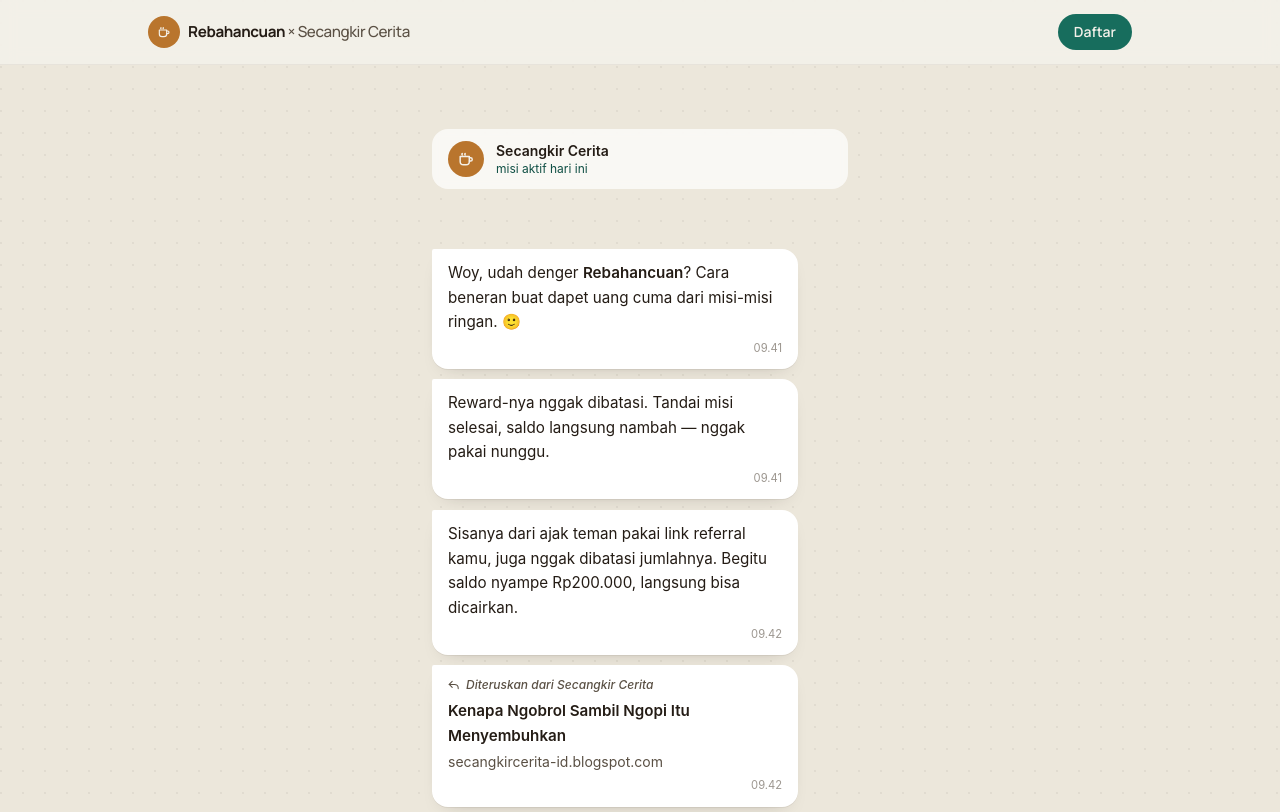
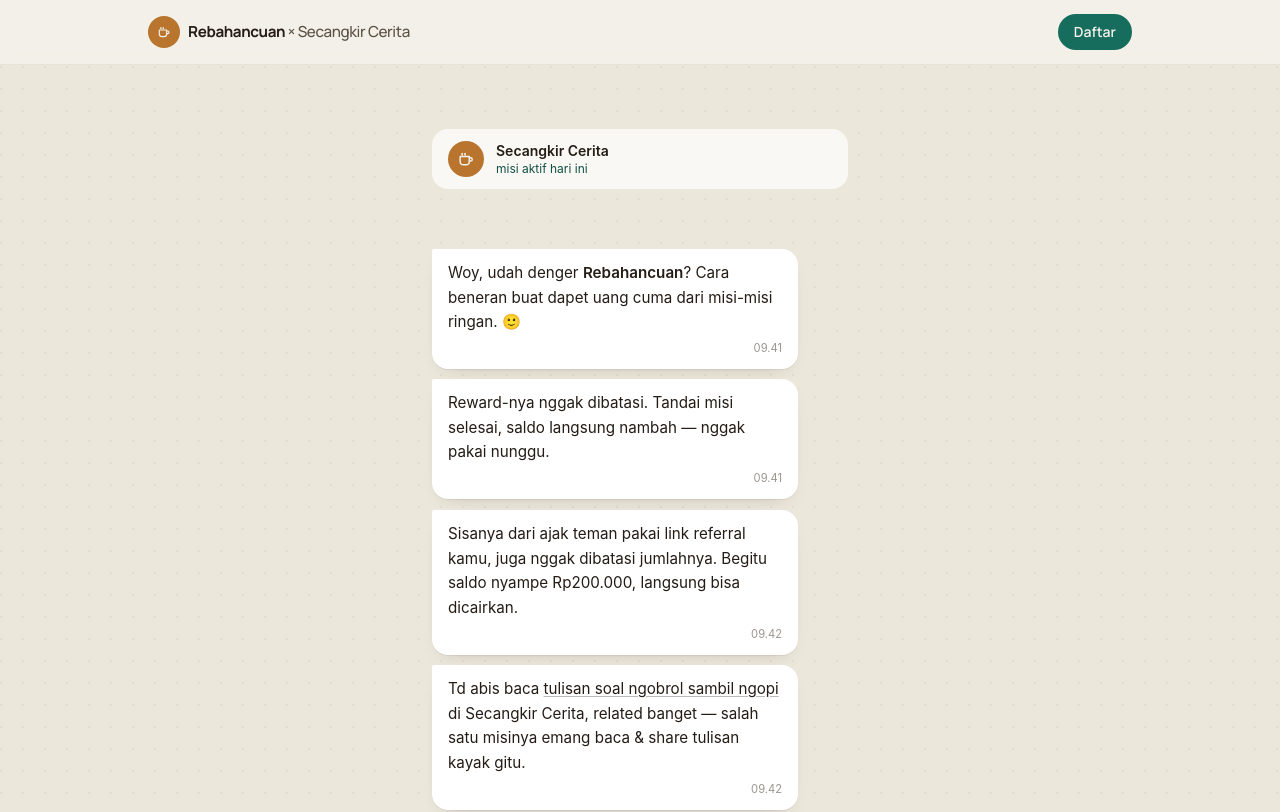
Before and after one commit to ozitwns-code/web-misi, a Next.js app: page / in a window 1280 px wide. Shown: the top 812 px of the page. Built offline with nearby package versions, Linux system fonts and the light colour scheme.

Commit message:
Reduce blog promotion to natural chat mention
Merge the blog link into the hero conversation as an inline mention styled like normal bubble text, and drop the standalone card-style article promo section.

```diff
--- a/app/page.tsx
+++ b/app/page.tsx
@@ -4,7 +4,6 @@
   BookOpen,
   CheckDouble,
   CoffeeMark,
-  ForwardArrow,
   HandCoins,
   ShareNodes,
   ShieldCheck,
@@ -12,7 +11,6 @@
 } from "@/components/icons";
 import {
   Bubble,
-  ForwardedTag,
   PinnedBubble,
   ReadTick,
   ThreadHeader,
@@ -28,17 +26,6 @@
   { label: "Follow channel WhatsApp Secangkir Cerita", nominal: 8000 },
 ];
 const misiAwalSubtotal = misiAwal.reduce((sum, m) => sum + m.nominal, 0);
-
-const artikelAsli = [
-  {
-    judul: "Kenapa Ngobrol Sambil Ngopi Itu Menyembuhkan",
-    url: "https://secangkircerita-id.blogspot.com/2026/08/kenapa-ngobrol-sambil-ngopi-itu.html",
-  },
-  {
-    judul: "Cerita dari Warung Kopi Pinggir Jalan yang Selalu Ramai",
-    url: "https://secangkircerita-id.blogspot.com/2026/08/cerita-dari-warung-kopi-pinggir-jalan.html",
-  },
-];
 
 function rupiah(n: number) {
   return `Rp${n.toLocaleString("id-ID")}`;
@@ -89,17 +76,17 @@
                 bisa dicairkan.
               </Bubble>
               <Bubble delay={2700} className="motion-safe:opacity-0" time="09.42">
-                <ForwardedTag />
-                <p className="font-semibold">
-                  Kenapa Ngobrol Sambil Ngopi Itu Menyembuhkan
-                </p>
-                <p className="mt-1 text-sm text-ink-soft">
-                  secangkircerita-id.blogspot.com
-                </p>
-              </Bubble>
-              <Bubble delay={3300} className="motion-safe:opacity-0" time="09.43">
-                Misinya ya emang gitu — baca &amp; share tulisan-tulisan kayak ini
-                dari blog Secangkir Cerita.
+                Td abis baca{" "}
+                <a
+                  href="https://secangkircerita-id.blogspot.com/2026/08/kenapa-ngobrol-sambil-ngopi-itu.html"
+                  target="_blank"
+                  rel="noreferrer"
+                  className="underline decoration-ink/30 underline-offset-2 hover:decoration-ink"
+                >
+                  tulisan soal ngobrol sambil ngopi
+                </a>{" "}
+                di Secangkir Cerita, related banget — salah satu misinya emang
+                baca &amp; share tulisan kayak gitu.
               </Bubble>
 
               <div id="mulai" className="w-full scroll-mt-24 pt-1.5">
@@ -250,50 +237,6 @@
           </div>
         </section>
 
-        {/* BLOG TIE-IN */}
-        <section className="px-5 py-20">
-          <div className="mx-auto max-w-thread">
-            <h2 className="text-2xl font-extrabold text-ink sm:text-3xl">
-              Misi kamu, bacaan beneran dari Secangkir Cerita
-            </h2>
-            <p className="mt-3 text-ink-soft">
-              Rebahancuan jalan bareng blog{" "}
-              <a
-                href="https://secangkircerita-id.blogspot.com"
-                target="_blank"
-                rel="noreferrer"
-                className="font-semibold text-teal-dark underline decoration-teal/40 underline-offset-2 hover:decoration-teal-dark"
-              >
-                Secangkir Cerita
-              </a>
-              . Beberapa misi baca &amp; share memang mengarah ke tulisan-tulisan
-              asli seperti ini:
-            </p>
-
-            <div className="mt-6 space-y-3">
-              {artikelAsli.map((artikel) => (
-                <a
-                  key={artikel.url}
-                  href={artikel.url}
-                  target="_blank"
-                  rel="noreferrer"
-                  className="group flex items-start gap-3 rounded-2xl bg-bubble px-5 py-4 shadow-[0_1px_0_rgba(36,28,21,0.06),0_20px_40px_-30px_rgba(36,28,21,0.4)] transition-colors hover:bg-teal-light/40"
-                >
-                  <ForwardArrow className="mt-1 h-4 w-4 shrink-0 text-ink-soft" />
-                  <span>
-                    <span className="block font-semibold text-ink group-hover:text-teal-dark">
-                      {artikel.judul}
-                    </span>
-                    <span className="mt-0.5 block text-sm text-ink-soft">
-                      secangkircerita-id.blogspot.com
-                    </span>
-                  </span>
-                </a>
-              ))}
-            </div>
-          </div>
-        </section>
-
         {/* FAQ / TRUST */}
         <section className="border-y border-ink/[0.06] bg-bubble/60 px-5 py-20">
           <div className="mx-auto max-w-thread">
```
